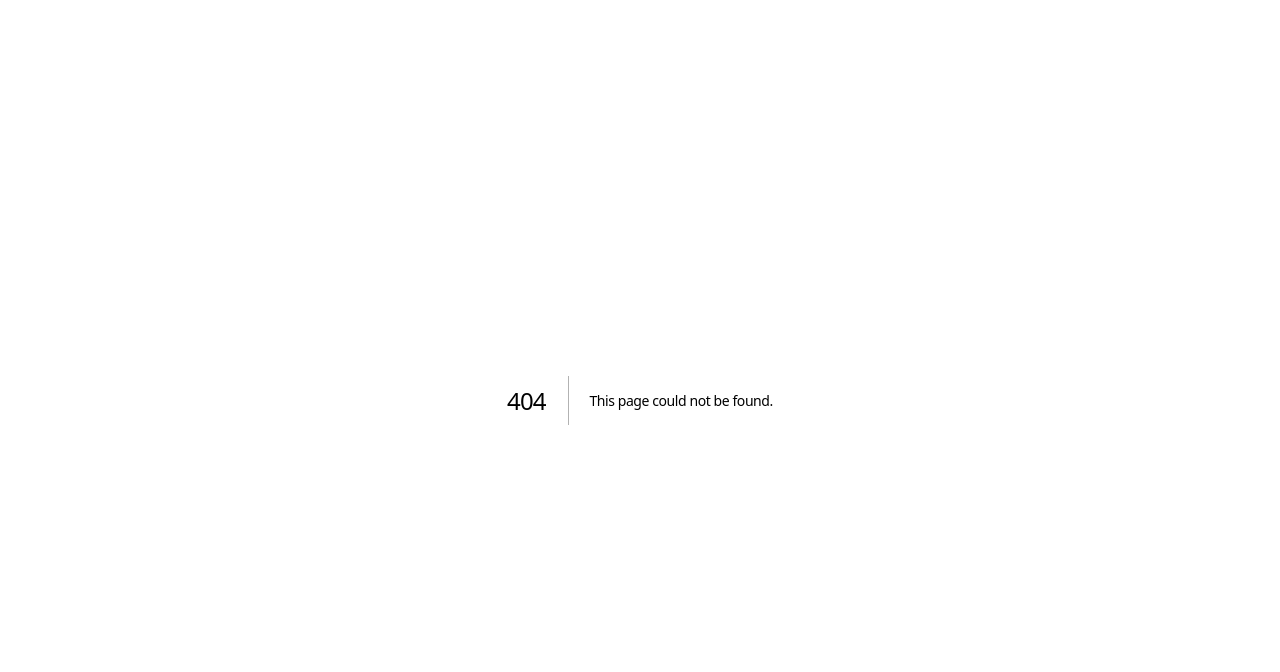
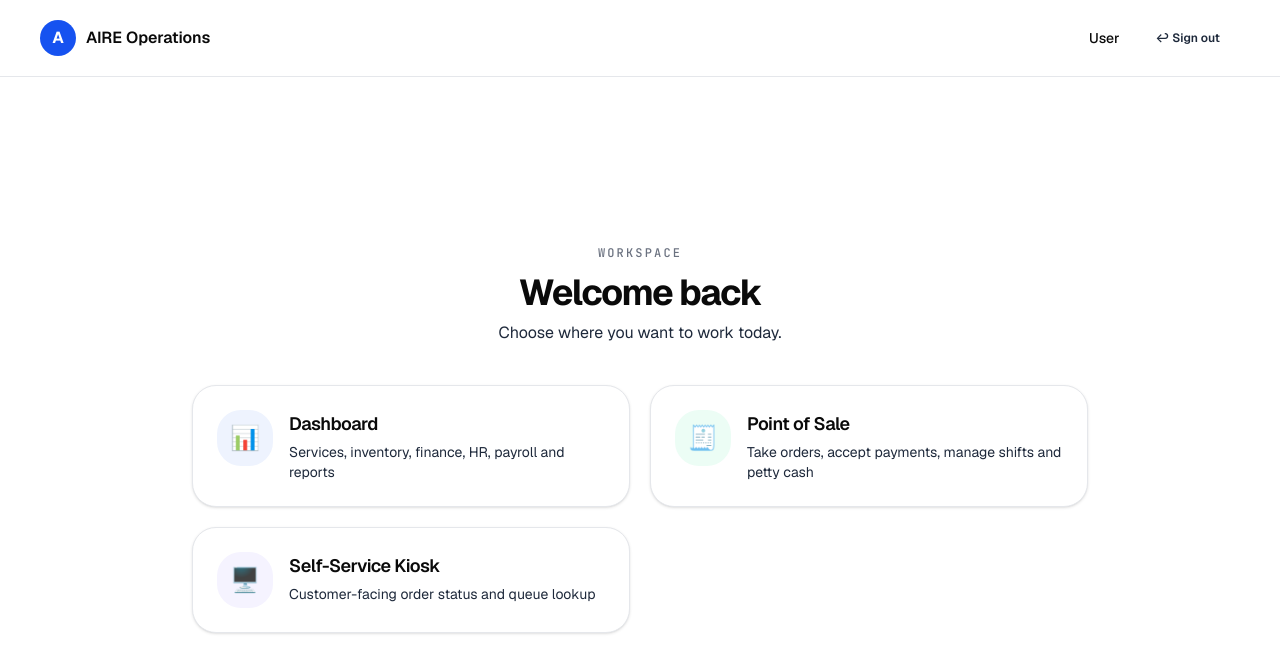
Before and after one commit to ClementHansel/aire, a Next.js app in the folder apps/frontend/: page /hub in a window 1280 px wide. Before the commit this address had no page. Shown: the top 672 px of the page. Built offline with nearby package versions, Linux system fonts and the light colour scheme; sample sign-in values are in the browser's storage.

Commit message:
Add full-screen hub landing page; route to it after login; wire Hub home links across dashboard, POS, and admin nav (Admin tile only for super admin)

```diff
--- a/apps/frontend/src/app/admin/layout.tsx
+++ b/apps/frontend/src/app/admin/layout.tsx
@@ -31,6 +31,15 @@ export default function AdminLayout({ children }: { children: React.ReactNode })
         </h2>
         <nav data-testid="admin-nav">
           <ul style={{ listStyle: 'none', padding: 0, margin: 0, display: 'flex', flexDirection: 'column', gap: '0.25rem' }}>
+            <li>
+              <a
+                href="/hub"
+                data-testid="nav-hub"
+                style={{ color: '#9ca3af', textDecoration: 'none', padding: '0.5rem 0.75rem', display: 'block', borderRadius: '6px', borderBottom: '1px solid rgba(255,255,255,0.08)', marginBottom: '0.5rem' }}
+              >
+                🏠 Hub
+              </a>
+            </li>
             <li>
               <a
                 href="/admin"
--- a/apps/frontend/src/app/dashboard/layout.tsx
+++ b/apps/frontend/src/app/dashboard/layout.tsx
@@ -6,6 +6,7 @@ import { useEffect, useState } from 'react';
 import { getUser, isAuthenticated, logout, type AuthUser } from '@/lib/auth';
 
 const navItems = [
+  { id: 'hub', label: 'Hub', href: '/hub', icon: '🏠' },
   { id: 'overview', label: 'Overview', href: '/dashboard', icon: '📊' },
   { id: 'assistant', label: 'AI Assistant', href: '/dashboard/assistant', icon: '🤖' },
   { id: 'services', label: 'Services', href: '/dashboard/services', icon: '🚿' },
@@ -53,7 +54,7 @@ export default function DashboardLayout({ children }: { children: React.ReactNod
       <aside className="hidden lg:flex lg:flex-col lg:w-64 bg-surface-raised border-r border-border" data-testid="dashboard-sidebar">
         {/* Brand */}
         <div className="p-5 border-b border-border">
-          <Link href="/dashboard" className="flex items-center gap-2.5">
+          <Link href="/hub" className="flex items-center gap-2.5">
             <div className="w-8 h-8 bg-primary-500 rounded-lg flex items-center justify-center">
               <span className="text-sm font-bold text-white">A</span>
             </div>
@@ -104,7 +105,7 @@ export default function DashboardLayout({ children }: { children: React.ReactNod
       <div className="flex-1 flex flex-col min-w-0">
         {/* Mobile header */}
         <header className="lg:hidden flex items-center justify-between p-4 bg-surface-raised border-b border-border" data-testid="dashboard-header">
-          <Link href="/dashboard" className="flex items-center gap-2">
+          <Link href="/hub" className="flex items-center gap-2">
             <div className="w-7 h-7 bg-primary-500 rounded-lg flex items-center justify-center">
               <span className="text-xs font-bold text-white">A</span>
             </div>
--- /dev/null
+++ b/apps/frontend/src/app/hub/page.tsx
@@ -0,0 +1,134 @@
+'use client';
+
+import Link from 'next/link';
+import { useEffect, useState } from 'react';
+import { getUser, isAuthenticated, logout, type AuthUser } from '@/lib/auth';
+
+interface HubTile {
+  id: string;
+  label: string;
+  description: string;
+  icon: string;
+  href: string;
+  accent: string;
+}
+
+export default function HubPage() {
+  const [user, setUser] = useState<AuthUser | null>(null);
+  const [checked, setChecked] = useState(false);
+
+  useEffect(() => {
+    if (!isAuthenticated()) {
+      window.location.href = '/';
+      return;
+    }
+    setUser(getUser());
+    setChecked(true);
+  }, []);
+
+  if (!checked) {
+    return (
+      <div className="min-h-screen bg-surface flex items-center justify-center">
+        <p className="text-sm text-text-muted">Loading…</p>
+      </div>
+    );
+  }
+
+  const isSuperAdmin = user?.role === 'platform_super_admin';
+  // The POS URL param is a label only — the backend resolves the outlet/shift
+  // from the authenticated session. Fall back to the tenant when no outlet is set.
+  const posAgent = user?.outletId ?? user?.tenantId ?? 'pos';
+
+  const tiles: HubTile[] = [
+    {
+      id: 'dashboard',
+      label: 'Dashboard',
+      description: 'Services, inventory, finance, HR, payroll and reports',
+      icon: '📊',
+      href: '/dashboard',
+      accent: 'bg-primary-50 text-primary-700',
+    },
+    {
+      id: 'pos',
+      label: 'Point of Sale',
+      description: 'Take orders, accept payments, manage shifts and petty cash',
+      icon: '🧾',
+      href: `/pos/${posAgent}/new-order`,
+      accent: 'bg-emerald-50 text-emerald-700',
+    },
+    {
+      id: 'kiosk',
+      label: 'Self-Service Kiosk',
+      description: 'Customer-facing order status and queue lookup',
+      icon: '🖥️',
+      href: `/kiosk/${user?.tenantId ?? ''}`,
+      accent: 'bg-violet-50 text-violet-700',
+    },
+  ];
+
+  if (isSuperAdmin) {
+    tiles.push({
+      id: 'admin',
+      label: 'Platform Admin',
+      description: 'Manage tenants, platform configuration and support',
+      icon: '🛡️',
+      href: '/admin',
+      accent: 'bg-slate-100 text-slate-700',
+    });
+  }
+
+  return (
+    <div className="min-h-screen bg-surface flex flex-col" data-testid="hub-page">
+      {/* Top bar */}
+      <header className="flex items-center justify-between px-6 lg:px-10 py-5 border-b border-border">
+        <div className="flex items-center gap-2.5">
+          <div className="w-9 h-9 bg-primary-500 rounded-xl flex items-center justify-center">
+            <span className="text-base font-bold text-white">A</span>
+          </div>
+          <span className="font-semibold text-text-primary">AIRE Operations</span>
+        </div>
+        <div className="flex items-center gap-4">
+          <div className="text-right hidden sm:block">
+            <p className="text-sm font-medium text-text-primary">{user?.name ?? 'User'}</p>
+            <p className="text-xs text-text-muted capitalize">{user?.role?.replace(/_/g, ' ') ?? ''}</p>
+          </div>
+          <button onClick={logout} className="btn-ghost text-xs">↩ Sign out</button>
+        </div>
+      </header>
+
+      {/* Hub */}
+      <main className="flex-1 flex flex-col items-center justify-center px-6 py-12">
+        <div className="w-full max-w-4xl">
+          <div className="text-center mb-10">
+            <p className="eyebrow mb-3">Workspace</p>
+            <h1 className="text-3xl lg:text-4xl font-bold text-text-primary">
+              Welcome back{user?.name ? `, ${user.name.split(' ')[0]}` : ''}
+            </h1>
+            <p className="mt-2 text-text-secondary">Choose where you want to work today.</p>
+          </div>
+
+          <div className="grid grid-cols-1 sm:grid-cols-2 gap-5" data-testid="hub-tiles">
+            {tiles.map((tile) => (
+              <Link
+                key={tile.id}
+                href={tile.href}
+                data-testid={`hub-tile-${tile.id}`}
+                className="group card flex items-start gap-4 p-6 transition-all hover:shadow-md hover:border-border-strong"
+              >
+                <div className={`w-14 h-14 rounded-2xl flex items-center justify-center text-2xl shrink-0 ${tile.accent}`}>
+                  {tile.icon}
+                </div>
+                <div className="min-w-0">
+                  <h2 className="text-lg font-semibold text-text-primary group-hover:text-primary-600 transition-colors">
+                    {tile.label}
+                  </h2>
+                  <p className="mt-1 text-sm text-text-secondary">{tile.description}</p>
+                </div>
+              </Link>
+            ))}
+          </div>
+        </div>
+      </main>
+    </div>
+  );
+}
--- a/apps/frontend/src/app/page.tsx
+++ b/apps/frontend/src/app/page.tsx
@@ -21,7 +21,7 @@ export default function LoginPage() {
     try {
       const session = await api.post<AuthSession>('/auth/login', { email: loginEmail, password: loginPassword });
       setSession(session);
-      window.location.href = '/dashboard';
+      window.location.href = '/hub';
     } catch (err) {
       const message = err instanceof Error ? err.message : 'Login failed';
       setError(message.includes('credentials') || message.includes('401') ? 'Invalid email or password' : message);
--- a/apps/frontend/src/app/pos/[outletAgentId]/new-order/page.tsx
+++ b/apps/frontend/src/app/pos/[outletAgentId]/new-order/page.tsx
@@ -216,6 +216,7 @@ export default function NewOrderPage() {
             </div>
           </div>
           <nav className="hidden sm:flex gap-1 text-sm">
+            <a href="/hub" className="btn-ghost py-1.5 px-3">🏠 Hub</a>
             <span className="btn-ghost py-1.5 px-3 bg-surface-sunken">New Order</span>
             <a href={`/pos/${params.outletAgentId}/orders`} className="btn-ghost py-1.5 px-3">Orders</a>
             <a href={`/pos/${params.outletAgentId}/summary`} className="btn-ghost py-1.5 px-3">Summary</a>
--- a/apps/frontend/src/app/pos/[outletAgentId]/orders/page.tsx
+++ b/apps/frontend/src/app/pos/[outletAgentId]/orders/page.tsx
@@ -70,6 +70,7 @@ export default function OrdersPage() {
             <p className="font-semibold text-text-primary text-sm">Orders</p>
           </div>
           <nav className="flex gap-1 text-sm">
+            <Link href="/hub" className="btn-ghost py-1.5 px-3">🏠 Hub</Link>
             <Link href={`/pos/${agent}/new-order`} className="btn-ghost py-1.5 px-3">New Order</Link>
             <span className="btn-ghost py-1.5 px-3 bg-surface-sunken">Orders</span>
             <Link href={`/pos/${agent}/summary`} className="btn-ghost py-1.5 px-3">Summary</Link>
--- a/apps/frontend/src/app/pos/[outletAgentId]/sell-pack/page.tsx
+++ b/apps/frontend/src/app/pos/[outletAgentId]/sell-pack/page.tsx
@@ -292,6 +292,7 @@ export default function SellPackPage() {
             </div>
           </div>
           <nav className="hidden sm:flex gap-1 text-sm">
+            <a href="/hub" className="btn-ghost py-1.5 px-3">🏠 Hub</a>
             <a href={`/pos/${params.outletAgentId}/new-order`} className="btn-ghost py-1.5 px-3">New Order</a>
             <span className="btn-ghost py-1.5 px-3 bg-surface-sunken">Sell Pack</span>
             <a href={`/pos/${params.outletAgentId}/orders`} className="btn-ghost py-1.5 px-3">Orders</a>
--- a/apps/frontend/src/app/pos/[outletAgentId]/shift/page.tsx
+++ b/apps/frontend/src/app/pos/[outletAgentId]/shift/page.tsx
@@ -88,6 +88,7 @@ export default function ShiftPage() {
             <p className="font-semibold text-text-primary text-sm">Shift &amp; Register</p>
           </div>
           <nav className="flex gap-1 text-sm">
+            <Link href="/hub" className="btn-ghost py-1.5 px-3">🏠 Hub</Link>
             <Link href={`/pos/${agent}/new-order`} className="btn-ghost py-1.5 px-3">New Order</Link>
             <Link href={`/pos/${agent}/orders`} className="btn-ghost py-1.5 px-3">Orders</Link>
             <Link href={`/pos/${agent}/summary`} className="btn-ghost py-1.5 px-3">Summary</Link>
--- a/apps/frontend/src/app/pos/[outletAgentId]/summary/page.tsx
+++ b/apps/frontend/src/app/pos/[outletAgentId]/summary/page.tsx
@@ -58,6 +58,7 @@ export default function SummaryPage() {
             <p className="font-semibold text-text-primary text-sm">Today&apos;s Summary</p>
           </div>
           <nav className="flex gap-1 text-sm">
+            <Link href="/hub" className="btn-ghost py-1.5 px-3">🏠 Hub</Link>
             <Link href={`/pos/${agent}/new-order`} className="btn-ghost py-1.5 px-3">New Order</Link>
             <Link href={`/pos/${agent}/orders`} className="btn-ghost py-1.5 px-3">Orders</Link>
             <span className="btn-ghost py-1.5 px-3 bg-surface-sunken">Summary</span>
--- a/apps/frontend/src/app/register/page.tsx
+++ b/apps/frontend/src/app/register/page.tsx
@@ -22,7 +22,7 @@ export default function RegisterPage() {
     try {
       const session = await api.post<AuthSession>('/auth/register', { tenantName, name, email, password });
       setSession(session);
-      window.location.href = '/dashboard';
+      window.location.href = '/hub';
     } catch (err) {
       setError(err instanceof Error ? err.message : 'Registration failed');
     } finally {
```
